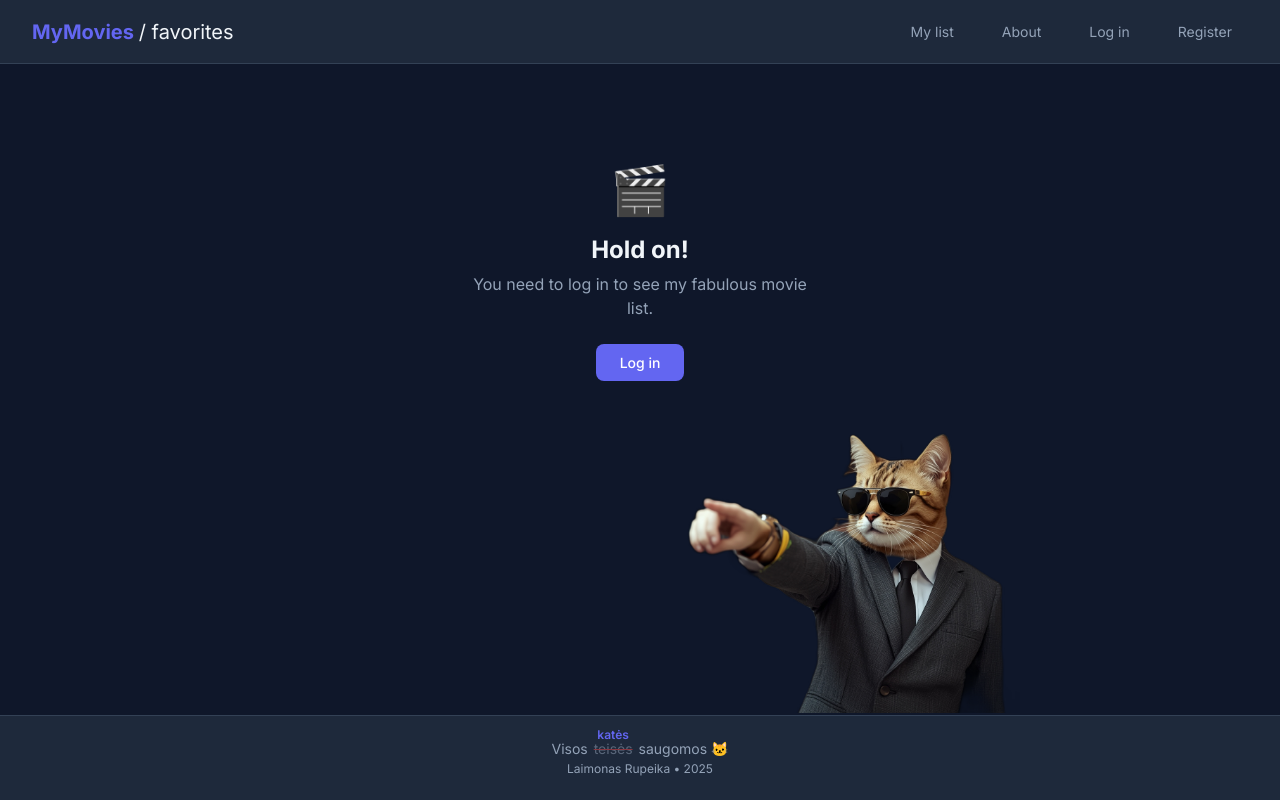
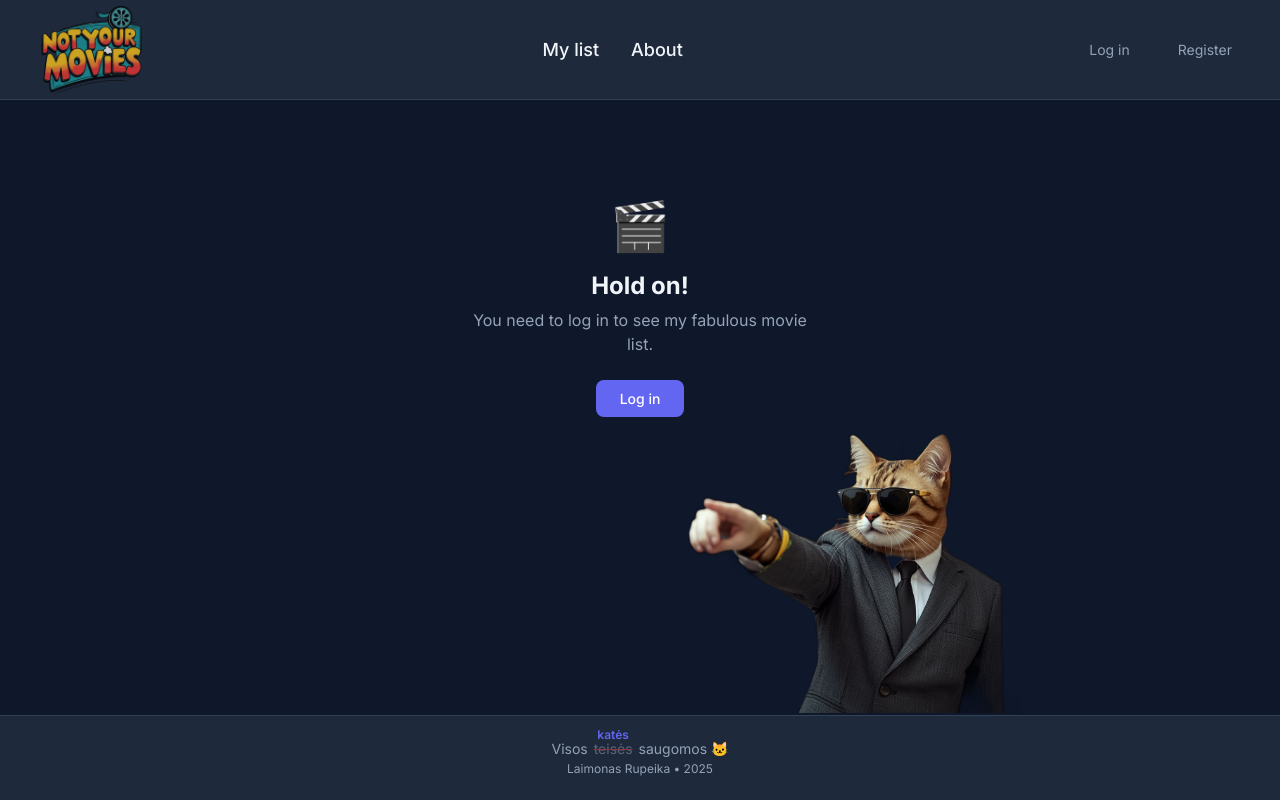
Before and after one commit to Laimas26/favorite-movies-aba, a React app in the folder frontend/: page / in a window 1280 px wide. Built offline with nearby package versions, Linux system fonts and the light colour scheme; no server answers; the HTML template or start-up script is replaced by a standard one.

Commit message:
- Added logo to navbar - Made link font bigger Still needs refining

```diff
--- a/frontend/src/components/Navbar/Navbar.module.css
+++ b/frontend/src/components/Navbar/Navbar.module.css
@@ -3,7 +3,7 @@
   align-items: center;
   justify-content: space-between;
   padding: 0 2rem;
-  height: 64px;
+  height: 100px;
   background: var(--color-surface);
   border-bottom: 1px solid var(--color-border);
   position: sticky;
@@ -13,26 +13,40 @@
 }
 
 .logo {
-  font-size: 1.25rem;
-  font-weight: 700;
-  color: var(--color-primary);
+  display: flex;
+  align-items: center;
   text-decoration: none;
 }
 
-.logo span {
+.logoImg {
+  height: 120px;
+  width: auto;
+}
+
+.navLinks {
+  display: flex;
+  align-items: center;
+  gap: 2rem;
+}
+
+.navLink {
   color: var(--color-text);
-  font-weight: 400;
+  text-decoration: none;
+  font-size: 1.125rem;
+  font-weight: 500;
+  padding: 0.5rem 0;
+  transition: color 0.2s;
+  position: relative;
+}
+
+.navLink:hover {
+  color: var(--color-primary);
 }
 
 .actions {
   display: flex;
   align-items: center;
   gap: 1rem;
-}
-
-.userName {
-  color: var(--color-text-muted);
-  font-size: 0.875rem;
 }
 
 .link {
--- a/frontend/src/components/Navbar/Navbar.tsx
+++ b/frontend/src/components/Navbar/Navbar.tsx
@@ -1,6 +1,7 @@
 import { Link } from 'react-router-dom';
 import { useAppDispatch, useAppSelector } from '../../store/hooks';
 import { logout } from '../../store/slices/authSlice';
+import logo from '../../assets/logo.png';
 import styles from './Navbar.module.css';
 
 export default function Navbar() {
@@ -10,15 +11,17 @@ export default function Navbar() {
   return (
     <nav className={styles.navbar}>
       <Link to="/" className={styles.logo}>
-        MyMovies <span>/ favorites</span>
+        <img src={logo} alt="Not Your Movies" className={styles.logoImg} />
       </Link>
-      <div className={styles.actions}>
-        <Link to="/" className={styles.link}>
+      <div className={styles.navLinks}>
+        <Link to="/" className={styles.navLink}>
           My list
         </Link>
-        <Link to="/about" className={styles.link}>
+        <Link to="/about" className={styles.navLink}>
           About
         </Link>
+      </div>
+      <div className={styles.actions}>
         {user ? (
           <>
             <Link to="/profile" className={styles.userLink}>
```
Also changed, not shown: frontend/src/assets/logo.png (added), frontend/src/assets/logo2.png (added).
